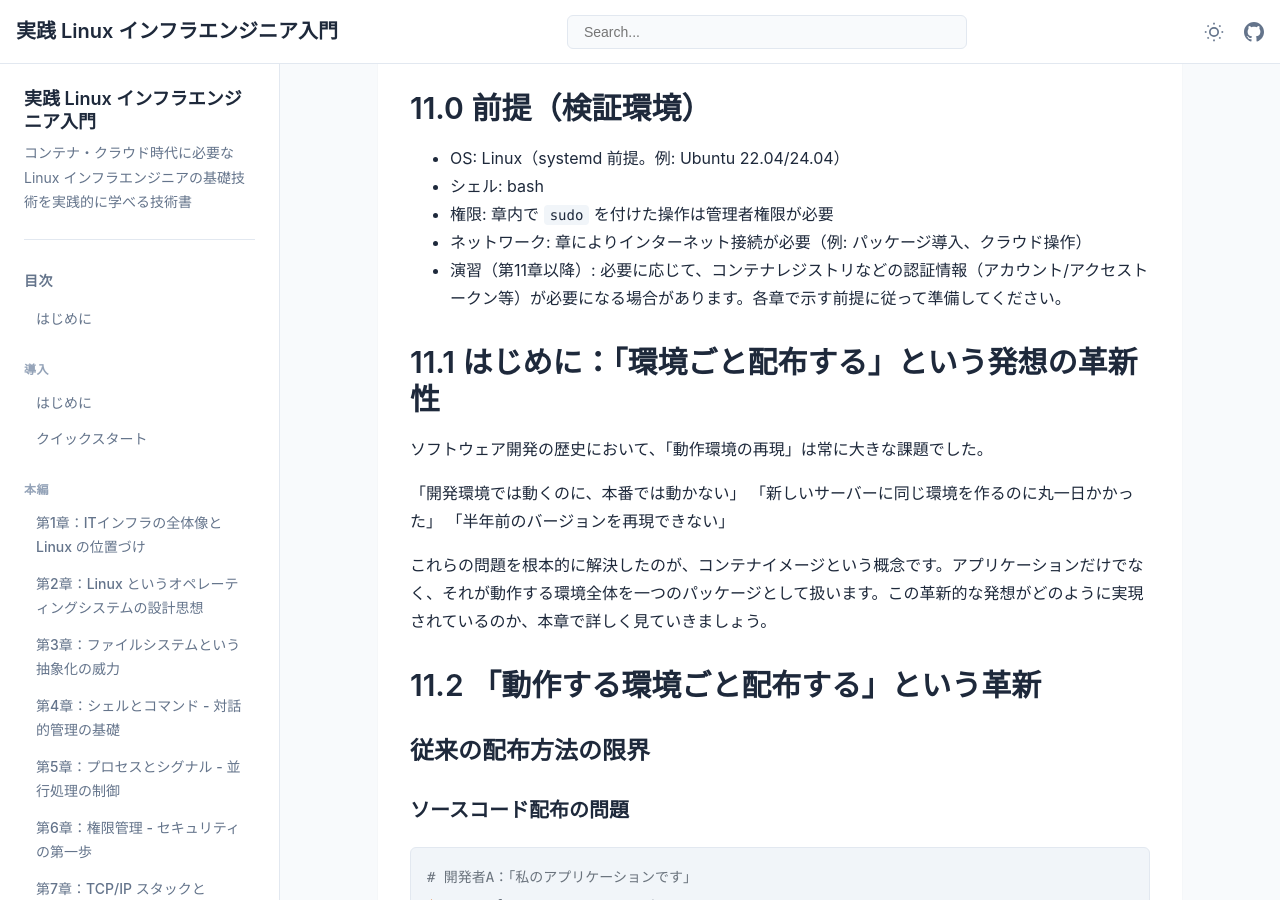
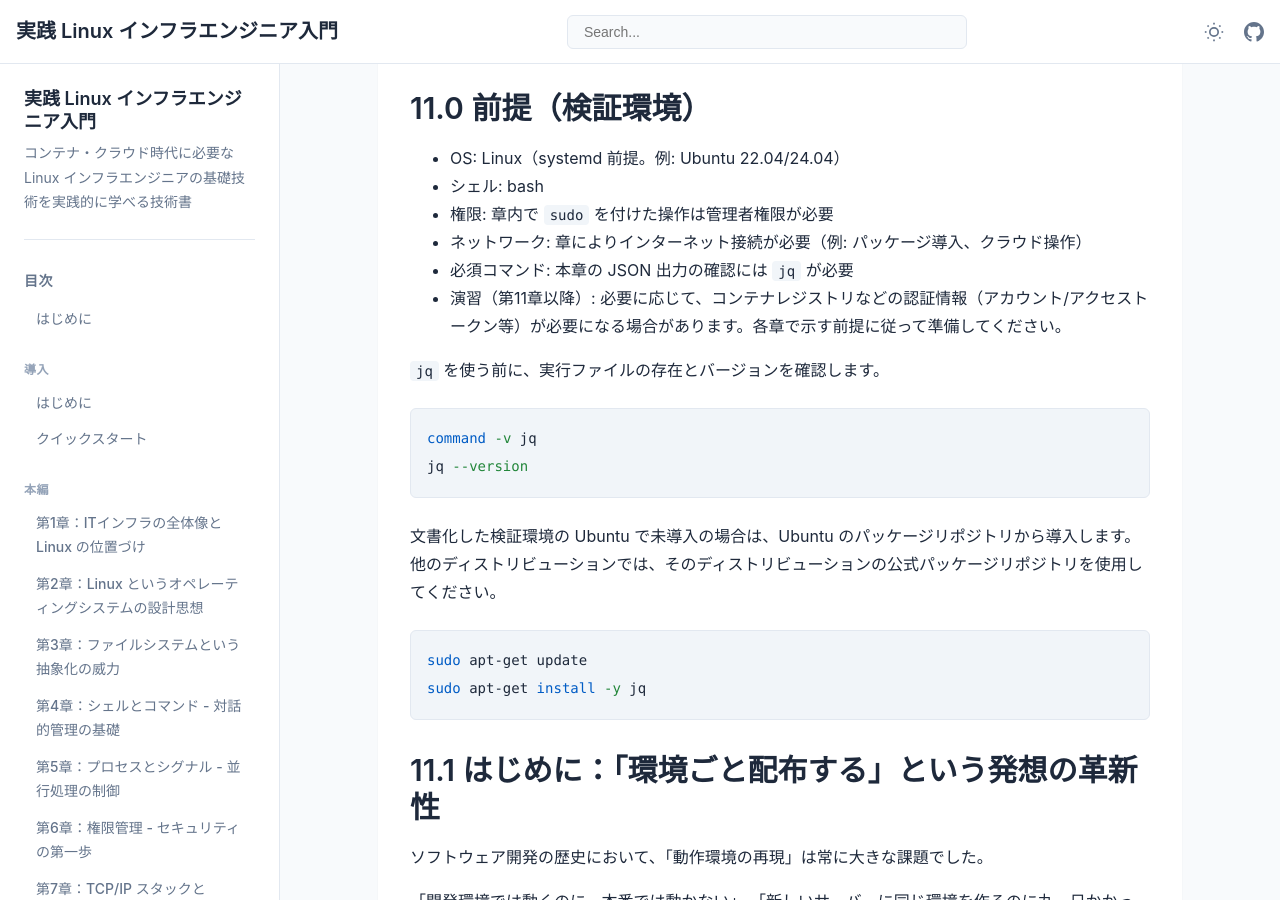
Before and after one commit to itdojp/linux-infra-textbook2, a Jekyll site: the page built from docs/chapters/chapter-11-with-exercises.md, in a window 1280 px wide and 900 px high, scrolled down 192 px. Built offline with Jekyll 4.4.1, drawn with Linux system fonts in a browser that asks for light colours; our own code applies the rules of GitHub Pages for plain Markdown files.

Commit message:
docs: add jq prerequisite to chapter 11 (#161)

````diff
--- a/docs/chapters/chapter-11-with-exercises.md
+++ b/docs/chapters/chapter-11-with-exercises.md
@@ -6,7 +6,22 @@
 - シェル: bash
 - 権限: 章内で `sudo` を付けた操作は管理者権限が必要
 - ネットワーク: 章によりインターネット接続が必要（例: パッケージ導入、クラウド操作）
+- 必須コマンド: 本章の JSON 出力の確認には `jq` が必要
 - 演習（第11章以降）: 必要に応じて、コンテナレジストリなどの認証情報（アカウント/アクセストークン等）が必要になる場合があります。各章で示す前提に従って準備してください。
+
+`jq` を使う前に、実行ファイルの存在とバージョンを確認します。
+
+```bash
+command -v jq
+jq --version
+```
+
+文書化した検証環境の Ubuntu で未導入の場合は、Ubuntu のパッケージリポジトリから導入します。他のディストリビューションでは、そのディストリビューションの公式パッケージリポジトリを使用してください。
+
+```bash
+sudo apt-get update
+sudo apt-get install -y jq
+```
 
 ## 11.1 はじめに：「環境ごと配布する」という発想の革新性
 
````
